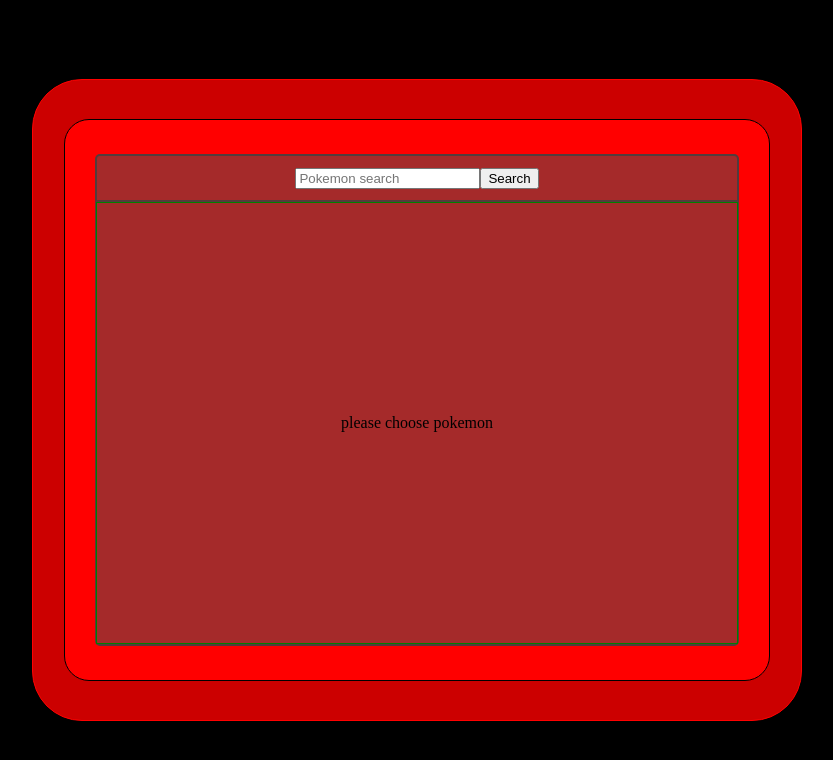
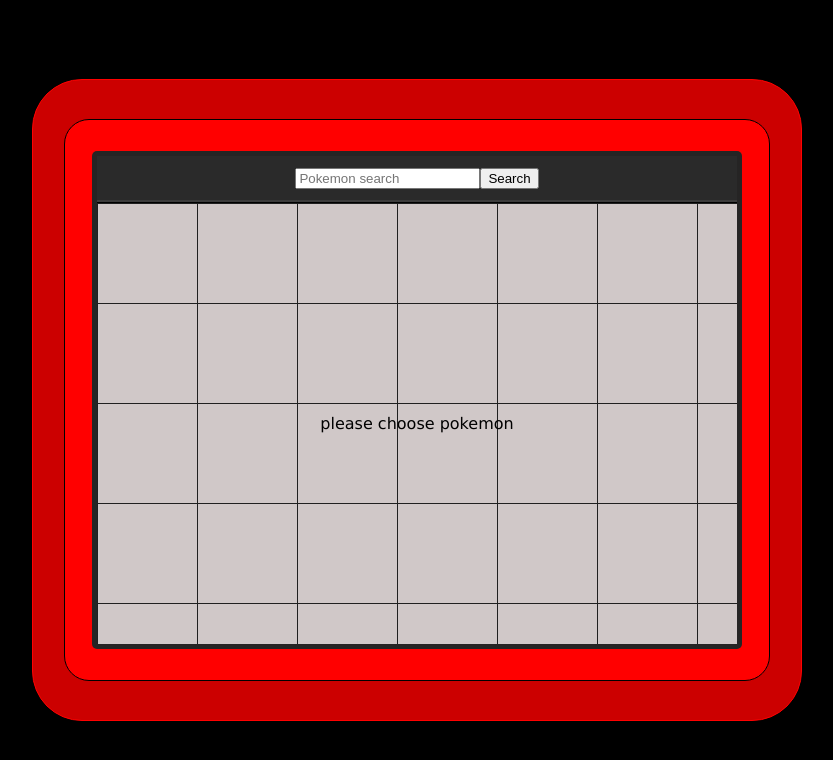
Before and after one commit to thankinson/tlh_project_pokedex, a React (Create React App) app: page /home in a window 1280 px wide. Shown: the top 760 px of the page, without its empty margins (223-1056 px from the left). Built offline with nearby package versions, Linux system fonts and the light colour scheme; no server answers.

Commit message:
almost finished layout

```diff
--- a/src/content/pokeresults.jsx
+++ b/src/content/pokeresults.jsx
@@ -7,11 +7,17 @@ export const PokeResults = ({pokeResult})=>{
         {pokeResult &&
             <>
                 <PokeMonImgDiv>
-                <Img src={`${pokeResult.img}` } alt=""/>
+                    <ImgContainerDiv>
+                        <Img src={`${pokeResult.img}` } alt=""/>
+                    </ImgContainerDiv>
                 </PokeMonImgDiv>
                 <PokeMonInfo>
-                <p>pokemon name: {pokeResult.species}</p>
-                <p>pokemont type: {pokeResult.type}</p>
+                    <PokeMonInforInnerDiv>
+                        <h2>Pokemon</h2>
+                        <p>Species: {pokeResult.species}</p>
+                        <p>Pokemon type: {pokeResult.type}</p>
+                        <p>pokedex Number: {pokeResult.id}</p>
+                    </PokeMonInforInnerDiv>
                 </PokeMonInfo>
 
             </>}
@@ -27,8 +33,24 @@ const PokeMonImgDiv = styled.div`
     justify-content: center;
     width: 45%;
     height: 95%;
-    border: solid 1px yellow;
+    background-color: black;
+    border-radius: 10px;
 `
+    const ImgContainerDiv = styled.div`
+        display: flex;
+        flex-direction: column;
+        align-items: center;
+        justify-content: center;
+        width: 90%;
+        height: 90%;
+        border-radius: 10px;
+        background-color: #7d7784;
+        background-size: 40px 40px;
+        background-image:
+            linear-gradient(to right, #202020 1px, transparent 1px),
+            linear-gradient(to bottom, #202020 1px, transparent 1px);
+            border: solid 2px yellow;
+    `
     const Img = styled.img`
         min-width: 50%;
     `
@@ -39,5 +61,17 @@ const PokeMonInfo = styled.div`
     justify-content: center;
     width: 45%;
     height: 95%;
-    border: solid 1px yellow;
+    /* border: solid 1px yellow; */
+    background-color: #1b1b1b;
+    border-radius: 10px;
 `
+    const PokeMonInforInnerDiv = styled.div`
+        display: flex;
+        flex-direction: column;
+        align-items: center;
+        justify-content: center;
+        width: 90%;
+        height: 90%;
+        border-radius: 10px;
+        background-color: #ffffff;
+    `
--- a/src/globalstyles/globalstyles.css
+++ b/src/globalstyles/globalstyles.css
@@ -8,3 +8,7 @@ body{
     min-height: 100vh;
     background-color: black;
 }
+
+p, h1, h2, h3, h4, h5{
+    font-family: 'Lucida Sans', 'Lucida Sans Regular', 'Lucida Grande', 'Lucida Sans Unicode', Geneva, Verdana, sans-serif;
+}
--- a/src/pages/search.jsx
+++ b/src/pages/search.jsx
@@ -9,6 +9,8 @@ const { REACT_APP_POKE_KEY } = process.env
 export const SearchPokemon =({pokemon, setPokemon})=>{
     const [pokeResult, setPokeResult] = useState({
         species: "",
+        id: "",
+        type: "",
         img: ""
     })
 
@@ -19,7 +21,7 @@ export const SearchPokemon =({pokemon, setPokemon})=>{
             const response = await fetch(`${REACT_APP_POKE_KEY}${pokemon}`);
             const data = await response.json();
             console.log(data);
-            setPokeResult({species: data.species.name, img: data.sprites.front_default, type: data.types[0].type.name});
+            setPokeResult({species: data.species.name,id: data.id, img: data.sprites.front_default, type: data.types[0].type.name});
             } catch(errorLog){
                 console.log(errorLog);
             }
@@ -52,11 +54,10 @@ const PokeSearchDiv = styled.div`
     align-items: center;
     width: 50vw;
     height: 61vh;
-    background-color: brown;
+    background-color: #d0c8c8;
     border-radius: 5px;
-    border: solid 2px #404040d1;
+    border: solid 5px #000000d1;
 `
-
 const SearchForm = styled.form`
     display: flex;
     flex-direction: row;
@@ -65,8 +66,8 @@ const SearchForm = styled.form`
     width: 100%;
     height: 10%;
     border-bottom:  solid 2px #404040d1;
+    background-color: #2a2a2a;
 `
-
 const ReturnedResultsDiv = styled.div`
     display: flex;
     flex-direction: row;
@@ -74,5 +75,9 @@ const ReturnedResultsDiv = styled.div`
     align-items: center;
     width: 100%;
     height: 100%;
-    border: solid 1px green;
+    border-top: solid 1px black;
+    background-size: 100px 100px;
+        background-image:
+            linear-gradient(to right, #202020 1px, transparent 1px),
+            linear-gradient(to bottom, #202020 1px, transparent 1px);
 `
```
Lines whose indentation alone changed are shown as unchanged.
